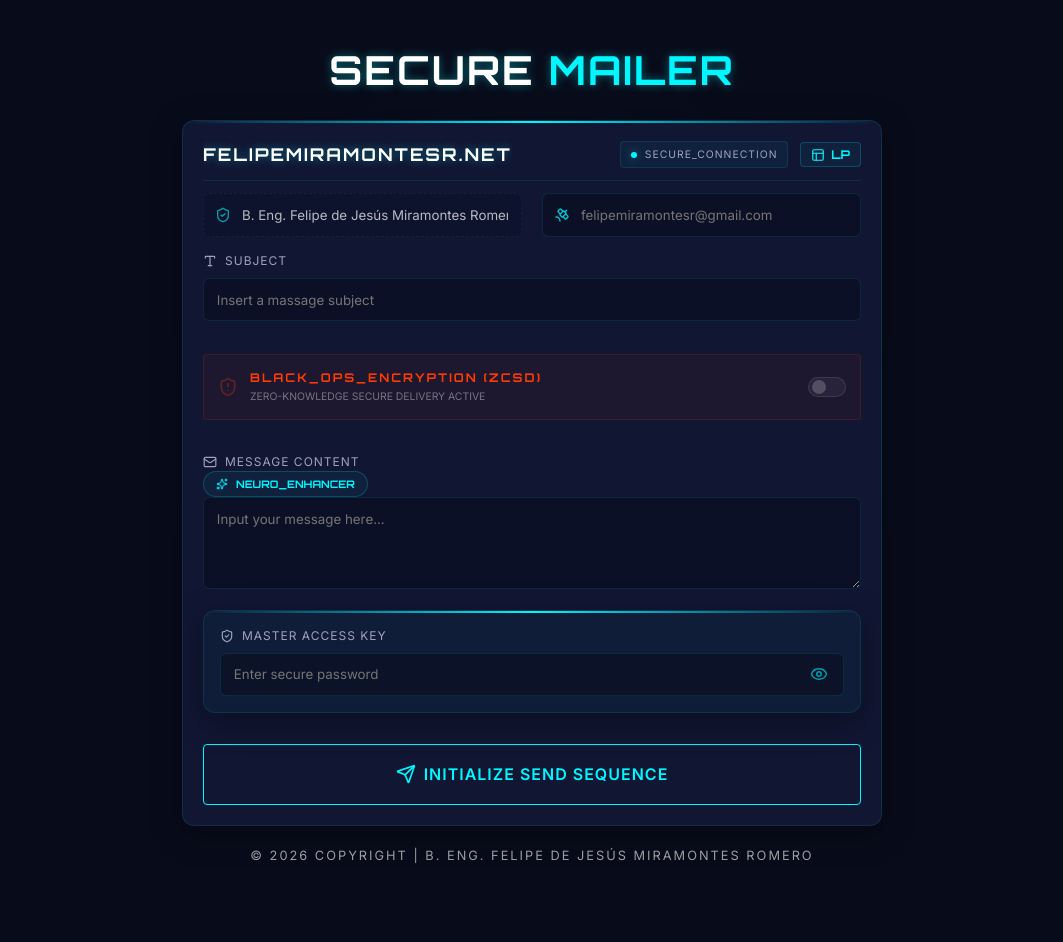
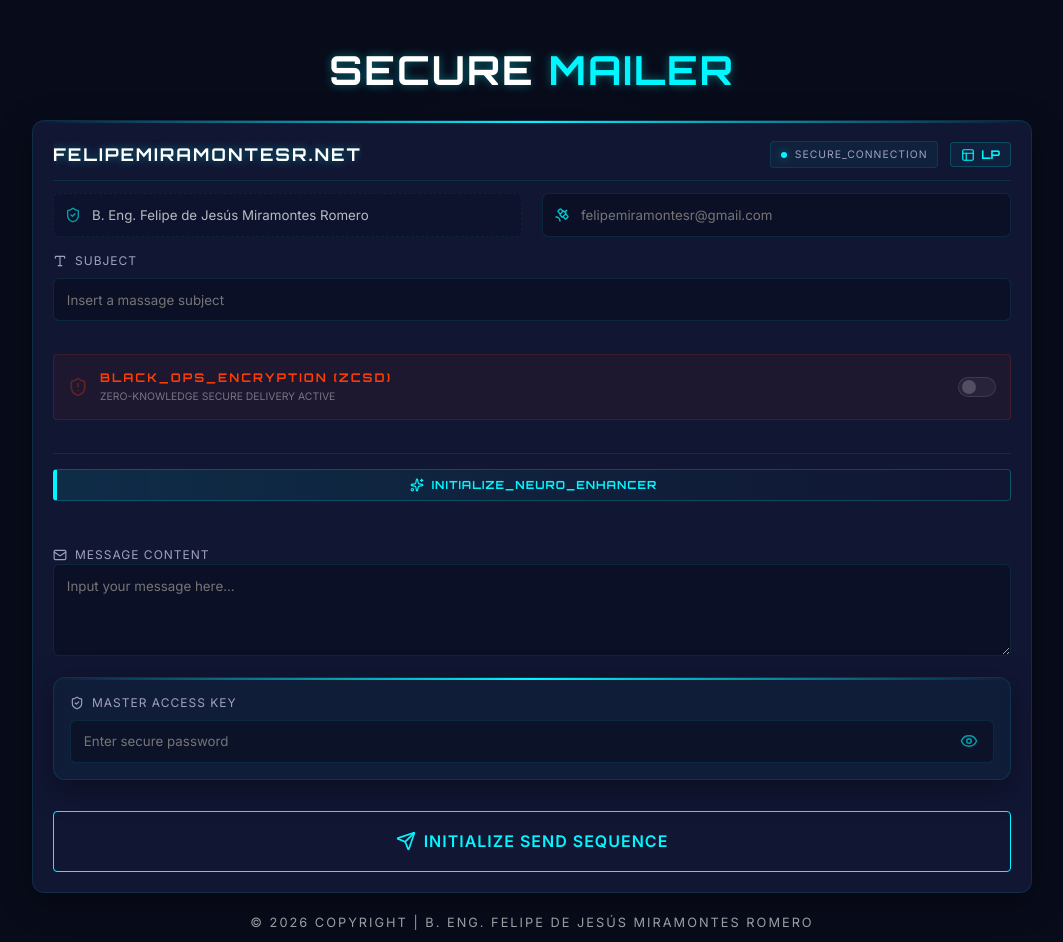
Before and after one commit to felipemiramontesr/mailer, a Vue app: page / in a window 1280 px wide. Shown: the whole page, without its empty margins (108-1171 px from the left). Before the commit the page ends 875 px from the top, so only its background shows below. Built offline with nearby package versions, Linux system fonts and the light colour scheme.

Commit message:
feat(ui): Neuro-Console v7.4 - Layout Excellence (1000px) & Holographic Glow

```diff
--- a/src/components/EmailForm.vue
+++ b/src/components/EmailForm.vue
@@ -161,11 +161,22 @@ watch(
           </div>
         </div>
 
-        <!-- Neuro-Enhancer Stationary Shelf (v7.3) -->
+        <!-- AI Protocol Zone (v7.4) -->
+        <div class="ai-protocol-zone">
+          <button
+            type="button"
+            class="neuro-btn-toggle elite"
+            :class="{ active: showNeuroPanel }"
+            @click="showNeuroPanel = !showNeuroPanel"
+          >
+            <Sparkles :size="14" />
+            {{ showNeuroPanel ? 'CLOSE_NEURO_ACCESS' : 'INITIALIZE_NEURO_ENHANCER' }}
+          </button>
+
           <Transition name="expand">
-          <div v-if="showNeuroPanel" class="neuro-shelf">
+            <div v-if="showNeuroPanel" class="neuro-shelf v74">
               <div class="neuro-shelf-header">
-              <div class="shelf-title"><Wand2 :size="12" /> NEURO_SYNTHETIC_SHELF // V7.3</div>
+                <div class="shelf-title"><Wand2 :size="12" /> NEURO_SYNTHETIC_SHELF // V7.4</div>
                 <div class="shelf-status">
                   <div class="dot mini"></div>
                   COGNITIVE_LINK_READY
@@ -205,19 +216,11 @@ watch(
               </div>
             </div>
           </Transition>
+        </div>
 
         <div class="message-section">
           <div class="message-label-row">
             <label><Mail :size="14" /> MESSAGE CONTENT</label>
-            <button
-              type="button"
-              class="neuro-btn-toggle"
-              :class="{ active: showNeuroPanel }"
-              @click="showNeuroPanel = !showNeuroPanel"
-            >
-              <Sparkles :size="12" />
-              {{ showNeuroPanel ? 'HIDE_NEURO' : 'NEURO_ENHANCER' }}
-            </button>
           </div>
           <textarea
             v-model="form.message"
@@ -337,7 +340,7 @@ watch(
 
 <style scoped>
 .email-form-container {
-  max-width: 700px;
+  max-width: 1000px;
   margin: 0 auto;
   text-align: left;
   transition: max-width 0.4s ease;
@@ -791,20 +794,53 @@ input[readonly] {
   background: rgba(0, 247, 255, 0.05);
   border: 1px solid rgba(0, 247, 255, 0.2);
   color: var(--accent);
-  padding: 5px 12px;
-  border-radius: 20px;
+  padding: 8px 16px;
+  border-radius: 4px;
   font-family: 'Orbitron', sans-serif;
-  font-size: 0.65rem;
+  font-size: 0.7rem;
   font-weight: 700;
   cursor: pointer;
   transition: all 0.3s;
+  width: 100%;
+  justify-content: center;
+  margin-bottom: 10px;
+  letter-spacing: 1px;
 }
 
 .neuro-btn-toggle:hover,
 .neuro-btn-toggle.active {
-  background: var(--accent);
-  color: #080b1a;
-  box-shadow: 0 0 15px var(--accent-glow);
+  background: rgba(0, 247, 255, 0.15);
+  color: #ffffff;
+  border-color: var(--accent);
+  text-shadow: 0 0 8px rgba(0, 247, 255, 0.8);
+  box-shadow:
+    0 0 20px rgba(0, 247, 255, 0.2),
+    inset 0 0 10px rgba(0, 247, 255, 0.1);
+  animation: pulse-glow 2s infinite;
+}
+
+@keyframes pulse-glow {
+  0% {
+    box-shadow: 0 0 15px rgba(0, 247, 255, 0.2);
+  }
+  50% {
+    box-shadow: 0 0 25px rgba(0, 247, 255, 0.4);
+    border-color: #ffffff;
+  }
+  100% {
+    box-shadow: 0 0 15px rgba(0, 247, 255, 0.2);
+  }
+}
+
+.neuro-btn-toggle.elite {
+  border-left: 4px solid var(--accent);
+  background: linear-gradient(90deg, rgba(0, 247, 255, 0.1) 0%, transparent 100%);
+}
+
+.ai-protocol-zone {
+  margin-bottom: 20px;
+  border-top: 1px solid rgba(0, 247, 255, 0.1);
+  padding-top: 15px;
 }
 
 /* Expand Transition */
```
Lines whose indentation alone changed are shown as unchanged.
